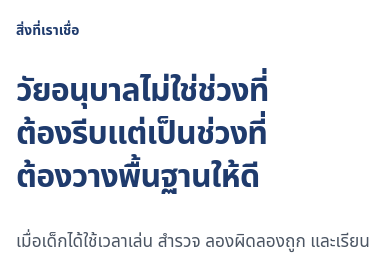
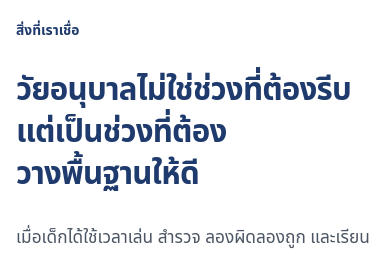
Before and after one commit to nitimap/Mitudom-Website-2026, a Next.js app: page / in a window 390 px wide. Shown: the part 929-1184 px from the top of the page. Built offline with nearby package versions, Linux system fonts and the light colour scheme; no server answers.

Commit message:
Refine responsive Thai headline wrapping

```diff
--- a/app/globals.css
+++ b/app/globals.css
@@ -50,8 +50,21 @@ a:focus-visible, summary:focus-visible {
 }
 button { font: inherit; }
 h1, h2, h3, p { margin-top: 0; }
-h1, h2, h3 { color: var(--text-heading); line-height: 1.35; text-wrap: balance; }
-p { max-width: 70ch; text-wrap: pretty; }
+h1, h2, h3 {
+  color: var(--text-heading);
+  line-height: 1.35;
+  word-break: normal;
+  overflow-wrap: normal;
+  line-break: auto;
+  text-wrap: wrap;
+  text-wrap: balance;
+}
+p { max-width: 70ch; word-break: normal; overflow-wrap: break-word; line-break: auto; text-wrap: wrap; text-wrap: pretty; }
+.phrase-together { white-space: nowrap; }
+@media (min-width: 481px) { .phrase-together--wide { white-space: nowrap; } }
+@media (max-width: 480px) { .phrase-together--wide { white-space: normal; } }
+@media (min-width: 761px) { .hero h1 .headline-phrase, .readiness h2 .headline-phrase { display: block; } }
+@media (min-width: 1000px) { .belief h2 .headline-phrase, .story h2 .headline-phrase, .heritage h2 .headline-phrase, .visit h2 .headline-phrase { display: block; } }
 .container { width: min(100% - 2.5rem, 1200px); margin-inline: auto; }
 .section { padding-block: clamp(4rem, 9vw, 8rem); }
 .skip-link {
@@ -148,6 +161,7 @@ p { max-width: 70ch; text-wrap: pretty; }
 .belief { display: grid; grid-template-columns: 1fr 2fr; gap: 2rem; }
 .belief .section-side { padding-top: 1rem; border-top: 1px solid var(--line-subtle); }
 .belief h2, .story h2, .readiness h2, .environment h2, .partnership h2, .heritage h2, .visit h2 { font-size: clamp(2rem, 3.4vw, 3.65rem); letter-spacing: -.025em; margin: 0 0 1.7rem; }
+.story h2, .environment h2, .heritage h2 { font-size: clamp(2rem, 3vw, 2.8rem); }
 .belief .large-copy { color: var(--text-body); font-size: clamp(1.08rem, 1.5vw, 1.35rem); }
 
 .promises { padding-block: clamp(4.5rem, 9vw, 8rem); background: var(--surface-brand); color: var(--text-on-brand); }
@@ -185,7 +199,7 @@ p { max-width: 70ch; text-wrap: pretty; }
 
 .visit { padding-block: clamp(4rem, 8vw, 7rem); background: var(--brand-cream); }
 .visit-inner { display: grid; grid-template-columns: 1.25fr .75fr; gap: clamp(3rem, 8vw, 8rem); align-items: center; }
-.visit h2 { font-size: clamp(2.25rem, 4vw, 4.2rem); }
+.visit h2 { font-size: clamp(2.2rem, 3vw, 2.8rem); }
 .visit .actions { justify-content: flex-start; }
 .visit .photo-slot { background: var(--brand-sky); }
 .button--light { background: var(--brand-navy); color: var(--base-white); }
@@ -213,13 +227,20 @@ p { max-width: 70ch; text-wrap: pretty; }
   .mobile-menu nav a:not(.button):hover { color: var(--brand-navy); text-decoration: underline; }
   .mobile-menu nav .button { margin-top: .8rem; }
 }
+@media (min-width: 761px) and (max-width: 999px) {
+  .belief, .story, .environment, .partnership-inner, .heritage, .visit-inner { grid-template-columns: 1fr; }
+  .story-media { order: 2; }
+  .story-copy { order: 1; }
+  .environment-photos .photo-slot:last-child { transform: none; }
+  .belief h2 .headline-phrase, .story h2 .headline-phrase, .heritage h2 .headline-phrase, .visit h2 .headline-phrase { display: block; }
+}
+@media (max-width: 999px) { .partnership-inner .photo-slot { order: 2; } }
 @media (max-width: 760px) {
   .container { width: min(100% - 2rem, 1200px); }
   .header-inner { min-height: 72px; }
   .hero { padding-top: 3rem; }
   .hero-intro { font-size: .7rem; }
   .hero h1 { font-size: clamp(2.25rem, 9vw, 3.7rem); }
-  .hero h1 br, .belief h2 br, .readiness h2 br, .visit h2 br { display: none; }
   .hero-photo { width: 100%; margin-top: 3rem; border-radius: 0; }
   .hero-photo.photo-slot { min-height: 340px; aspect-ratio: 4 / 3; border-radius: 0; }
   .belief, .story, .environment, .partnership-inner, .heritage, .visit-inner { grid-template-columns: 1fr; }
@@ -239,6 +260,8 @@ p { max-width: 70ch; text-wrap: pretty; }
   .footer-inner > div:first-child { grid-column: 1 / -1; }
 }
 @media (max-width: 480px) {
+  .belief h2 { font-size: clamp(1.8rem, 8vw, 2rem); }
+  .belief h2 .headline-phrase { display: block; }
   .brand strong { font-size: .82rem; }
   .brand small { font-size: .65rem; }
   .brand-symbol { width: 36px; height: 36px; }
@@ -250,12 +273,18 @@ p { max-width: 70ch; text-wrap: pretty; }
   .promise-list > div { padding-bottom: 1rem; border-right: 0; border-bottom: 1px solid var(--line-on-brand); }
   .promise-list > div:nth-child(2) { border-bottom: 1px solid var(--line-on-brand); }
   .environment-photos { grid-template-columns: 1fr; }
-  .environment-photos .photo-slot { min-height: 230px; aspect-ratio: 3 / 2; }
+  .environment-photos .photo-slot { width: 100%; min-height: 180px; aspect-ratio: 3 / 2; }
   .heritage .photo-slot { min-height: 0; }
   .footer-inner { grid-template-columns: 1fr; }
   .footer-inner > div:first-child { grid-column: auto; }
   .footer-bottom { flex-direction: column; }
 }
+@media (max-width: 360px) {
+  .hero h1 { font-size: 1.9rem; }
+  .hero h1 .headline-phrase, .story h2 .headline-phrase, .readiness h2 .headline-phrase, .visit h2 .headline-phrase { display: block; }
+  .story h2, .readiness h2, .environment h2, .heritage h2 { font-size: 1.8rem; }
+}
+@media (max-width: 760px) { .visit h2 { font-size: clamp(1.75rem, 8vw, 2.2rem); } }
 @media (prefers-reduced-motion: reduce) {
   html { scroll-behavior: auto; }
   *, *::before, *::after { transition-duration: .01ms !important; animation-duration: .01ms !important; }
--- a/app/page.tsx
+++ b/app/page.tsx
@@ -13,27 +13,27 @@ export default function Home() {
     <section className="hero">
       <div className="container hero-copy">
         <p className="hero-intro">Mitudom Kindergarten <span>·</span> Happy Childhood. Ready for What’s Next.</p>
-        <h1>เติบโตอย่างมีความสุข<br /><em>พร้อมสำหรับก้าวต่อไป</em></h1>
+        <h1><span className="headline-phrase">เติบโตอย่างมีความสุข</span>{' '}<em className="headline-phrase">พร้อมสำหรับก้าวต่อไป</em></h1>
         <p className="hero-lead">ช่วงเวลาแรกของการเรียนรู้ ควรเต็มไปด้วยความสุข ความเข้าใจ และพื้นที่ให้เด็กได้เป็นตัวเอง</p>
         <div className="actions"><VisitButton /><OpenHouseAction /></div>
       </div>
       <PhotoSlot className="hero-photo" ratio="wide" label="ภาพหลัก · ชีวิตในห้องเรียน" description="เด็กกำลังเรียนรู้อย่างเป็นธรรมชาติ โดยมีครูอยู่ใกล้ ๆ" />
     </section>
 
-    <section id="approach" className="belief section container"><div className="section-side"><span className="rule-label">สิ่งที่เราเชื่อ</span></div><div><h2>วัยอนุบาลไม่ใช่ช่วงที่ต้องรีบ<br />แต่เป็นช่วงที่ต้องวางพื้นฐานให้ดี</h2><p className="large-copy">เมื่อเด็กได้ใช้เวลาเล่น สำรวจ ลองผิดลองถูก และเรียนรู้ร่วมกับคนรอบตัว สิ่งสำคัญค่อย ๆ เติบโตไปพร้อมกับเขา</p></div></section>
+    <section id="approach" className="belief section container"><div className="section-side"><span className="rule-label">สิ่งที่เราเชื่อ</span></div><div><h2><span className="headline-phrase">วัยอนุบาลไม่ใช่ช่วงที่ต้องรีบ</span>{' '}<span className="headline-phrase">แต่เป็นช่วงที่ต้องวางพื้นฐานให้ดี</span></h2><p className="large-copy">เมื่อเด็กได้ใช้เวลาเล่น สำรวจ ลองผิดลองถูก และเรียนรู้ร่วมกับคนรอบตัว สิ่งสำคัญค่อย ๆ เติบโตไปพร้อมกับเขา</p></div></section>
 
     <section className="promises"><div className="container"><div className="promise-heading"><p>ที่มิตรอุดม เราอยากให้ทุกวันของเด็กเป็นวันที่...</p><h2>HAPPY <span>•</span> CARED <span>•</span> SAFE <span>•</span> READY</h2></div><div className="promise-list">{promises.map((item) => <div key={item.word}><span>{item.word}</span><h3>{item.th}</h3><p>{item.text}</p></div>)}</div></div></section>
 
-    <section id="learning" className="story section container"><div className="story-media"><PhotoSlot ratio="portrait" label="การเรียนรู้" description="เด็กกำลังทดลอง สร้าง หรือทำกิจกรรมด้วยตัวเอง" /></div><div className="story-copy"><span className="rule-label">การเรียนรู้ที่มีความหมาย</span><h2>เมื่อเด็กได้ลอง ได้คิด และได้ทำ การเรียนรู้จึงมีความหมาย</h2><p>เด็กได้ตั้งคำถาม ทดลอง แก้ปัญหา และสร้างสรรค์ผ่านการลงมือทำ ก่อนค้นพบคำตอบด้วยตัวเอง</p></div></section>
+    <section id="learning" className="story section container"><div className="story-media"><PhotoSlot ratio="portrait" label="การเรียนรู้" description="เด็กกำลังทดลอง สร้าง หรือทำกิจกรรมด้วยตัวเอง" /></div><div className="story-copy"><span className="rule-label">การเรียนรู้ที่มีความหมาย</span><h2><span className="headline-phrase">เมื่อเด็กได้ลอง <span className="phrase-together">ได้คิด</span> <span className="phrase-together">และได้ทำ</span></span>{' '}<span className="headline-phrase"><span className="phrase-together">การเรียนรู้</span>จึงมีความหมาย</span></h2><p>เด็กได้ตั้งคำถาม ทดลอง แก้ปัญหา และสร้างสรรค์ผ่านการลงมือทำ ก่อนค้นพบคำตอบด้วยตัวเอง</p></div></section>
 
-    <section className="readiness section"><div className="container readiness-copy"><span className="rule-label">พร้อมสำหรับก้าวต่อไป</span><h2>เตรียมพร้อมสำหรับ ป.1<br />โดยยังได้เป็นเด็กอนุบาล</h2><p>ความพร้อมไม่ได้หมายถึงการอ่านเขียนให้เร็วที่สุด แต่คือการค่อย ๆ สร้างพื้นฐานภาษา คณิตศาสตร์ การคิด การสื่อสาร และสมาธิตั้งแต่ อ.1 พร้อมฝึกความรับผิดชอบ การช่วยเหลือตัวเอง และการอยู่ร่วมกับผู้อื่น</p></div><PhotoSlot ratio="wide" label="ความพร้อมสำหรับ ป.1" description="เด็กอนุบาลโตทำงานอย่างเป็นอิสระในบรรยากาศห้องเรียนจริง" /></section>
+    <section className="readiness section"><div className="container readiness-copy"><span className="rule-label">พร้อมสำหรับก้าวต่อไป</span><h2><span className="headline-phrase">เตรียมพร้อมสำหรับ ป.1</span>{' '}<span className="headline-phrase">โดยยังได้เป็นเด็กอนุบาล</span></h2><p>ความพร้อมไม่ได้หมายถึงการอ่านเขียนให้เร็วที่สุด แต่คือการค่อย ๆ สร้างพื้นฐานภาษา คณิตศาสตร์ การคิด การสื่อสาร และสมาธิตั้งแต่ อ.1 พร้อมฝึกความรับผิดชอบ การช่วยเหลือตัวเอง และการอยู่ร่วมกับผู้อื่น</p></div><PhotoSlot ratio="wide" label="ความพร้อมสำหรับ ป.1" description="เด็กอนุบาลโตทำงานอย่างเป็นอิสระในบรรยากาศห้องเรียนจริง" /></section>
 
-    <section id="life-at-mitudom" className="environment section container"><div className="environment-copy"><span className="rule-label">พื้นที่ของเด็กเล็ก</span><h2>โรงเรียนที่ออกแบบจากมุมมองของเด็กเล็ก</h2><p>สภาพแวดล้อมที่ดีชวนให้เด็กอยากสำรวจ เคลื่อนไหว และเรียนรู้ด้วยความมั่นใจ</p></div><div className="environment-photos"><PhotoSlot ratio="landscape" label="พื้นที่เรียนรู้" description="เด็กใช้พื้นที่ห้องเรียนหรือมุมกิจกรรมตามวัย" /><PhotoSlot ratio="square" label="รายละเอียดด้านความปลอดภัย" description="เด็กใช้บันไดหรือราวจับ พร้อมภาพรายละเอียดสภาพแวดล้อม" /></div></section>
+    <section id="life-at-mitudom" className="environment section container"><div className="environment-copy"><span className="rule-label">พื้นที่ของเด็กเล็ก</span><h2>โรงเรียนที่ออกแบบจาก<span className="phrase-together">มุมมอง</span>ของเด็กเล็ก</h2><p>สภาพแวดล้อมที่ดีชวนให้เด็กอยากสำรวจ เคลื่อนไหว และเรียนรู้ด้วยความมั่นใจ</p></div><div className="environment-photos"><PhotoSlot ratio="landscape" label="พื้นที่เรียนรู้" description="เด็กใช้พื้นที่ห้องเรียนหรือมุมกิจกรรมตามวัย" /><PhotoSlot ratio="square" label="รายละเอียดด้านความปลอดภัย" description="เด็กใช้บันไดหรือราวจับ พร้อมภาพรายละเอียดสภาพแวดล้อม" /></div></section>
 
-    <section className="partnership section"><div className="container partnership-inner"><div className="story-copy"><span className="rule-label">เดินไปด้วยกัน</span><h2>ร่วมกันดูแล เข้าใจ และติดตามพัฒนาการของลูก</h2><p>ผู้ปกครองเปิดดูรายงานพัฒนาการรายสัปดาห์บน WebApp ของโรงเรียนได้หลังจบแต่ละสัปดาห์ และติดตามภาพรวมผ่านรายงานพัฒนาการรายภาคเรียน</p><p>แต่ละระดับชั้นยังสื่อสารเรื่องการเรียนรู้ประจำสัปดาห์ เพื่อให้บ้านและโรงเรียนเข้าใจและดูแลเด็กไปด้วยกัน</p></div><PhotoSlot ratio="portrait" label="บ้านและโรงเรียน" description="ภาพหน้าจอ WebApp จริงบนโทรศัพท์ หรือผู้ปกครองพูดคุยกับครู" /></div></section>
+    <section className="partnership section"><div className="container partnership-inner"><div className="story-copy"><span className="rule-label">เดินไปด้วยกัน</span><h2>ร่วมกันดูแล เข้าใจ และติดตาม<span className="phrase-together phrase-together--wide">พัฒนาการของลูก</span></h2><p>ผู้ปกครองเปิดดูรายงานพัฒนาการรายสัปดาห์บน WebApp ของโรงเรียนได้หลังจบแต่ละสัปดาห์ และติดตามภาพรวมผ่านรายงานพัฒนาการรายภาคเรียน</p><p>แต่ละระดับชั้นยังสื่อสารเรื่องการเรียนรู้ประจำสัปดาห์ เพื่อให้บ้านและโรงเรียนเข้าใจและดูแลเด็กไปด้วยกัน</p></div><PhotoSlot ratio="portrait" label="บ้านและโรงเรียน" description="ภาพหน้าจอ WebApp จริงบนโทรศัพท์ หรือผู้ปกครองพูดคุยกับครู" /></div></section>
 
-    <section id="why-mitudom" className="heritage section container"><div><span className="heritage-number">40<span>+</span></span><span className="rule-label">ปีของประสบการณ์</span></div><div><h2>กว่า 40 ปีของประสบการณ์ ที่ยังพัฒนาและเติบโตไปพร้อมกับเด็ก</h2><p>มิตรอุดมนำประสบการณ์ที่สั่งสมมาผสานกับการพัฒนาวิธีเรียนรู้ การดูแล เทคโนโลยี และสภาพแวดล้อมอย่างต่อเนื่อง ให้เหมาะกับเด็กและครอบครัวในวันนี้</p><PhotoSlot ratio="landscape" label="เรื่องราวของมิตรอุดม" description="ภาพถ่ายเก่าของโรงเรียนคู่กับภาพโรงเรียนในปัจจุบัน หากมีสิทธิ์ใช้งาน" /></div></section>
+    <section id="why-mitudom" className="heritage section container"><div><span className="heritage-number">40<span>+</span></span><span className="rule-label">ปีของประสบการณ์</span></div><div><h2><span className="headline-phrase">กว่า 40 ปีของประสบการณ์</span>{' '}<span className="headline-phrase">ที่ยังพัฒนาและเติบโตไปพร้อมกับเด็ก</span></h2><p>มิตรอุดมนำประสบการณ์ที่สั่งสมมาผสานกับการพัฒนาวิธีเรียนรู้ การดูแล เทคโนโลยี และสภาพแวดล้อมอย่างต่อเนื่อง ให้เหมาะกับเด็กและครอบครัวในวันนี้</p><PhotoSlot ratio="landscape" label="เรื่องราวของมิตรอุดม" description="ภาพถ่ายเก่าของโรงเรียนคู่กับภาพโรงเรียนในปัจจุบัน หากมีสิทธิ์ใช้งาน" /></div></section>
 
-    <section id="visit" className="visit"><div className="container visit-inner"><div><span className="rule-label">มาเห็นด้วยตัวเอง</span><h2>โรงเรียนแรกของลูก<br />เป็นเรื่องที่ควรได้เห็นด้วยตัวเอง</h2><p>มาทำความรู้จักบรรยากาศและพูดคุยกับโรงเรียนก่อนตัดสินใจ</p><div className="actions"><VisitButton className="button button--light" /><OpenHouseAction className="text-link text-link--light" /></div></div><PhotoSlot ratio="portrait" label="วันที่มาเยี่ยมชม" description="บรรยากาศอบอุ่นขณะเด็กและครูพบกันที่โรงเรียน" /></div></section>
+    <section id="visit" className="visit"><div className="container visit-inner"><div><span className="rule-label">มาเห็นด้วยตัวเอง</span><h2><span className="headline-phrase">โรงเรียนแรกของลูก</span>{' '}<span className="headline-phrase">เป็นเรื่องที่ควร<span className="phrase-together">ได้เห็น</span>ด้วยตัวเอง</span></h2><p>มาทำความรู้จักบรรยากาศและพูดคุยกับโรงเรียนก่อนตัดสินใจ</p><div className="actions"><VisitButton className="button button--light" /><OpenHouseAction className="text-link text-link--light" /></div></div><PhotoSlot ratio="portrait" label="วันที่มาเยี่ยมชม" description="บรรยากาศอบอุ่นขณะเด็กและครูพบกันที่โรงเรียน" /></div></section>
   </main>;
 }
```
